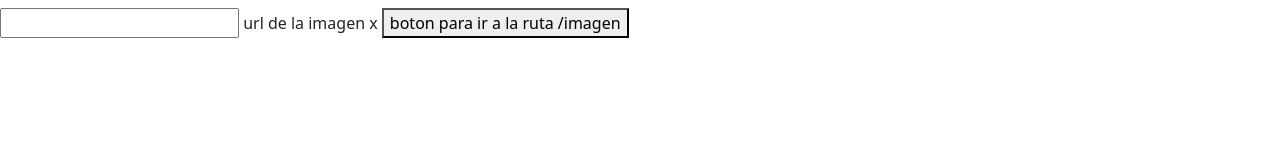
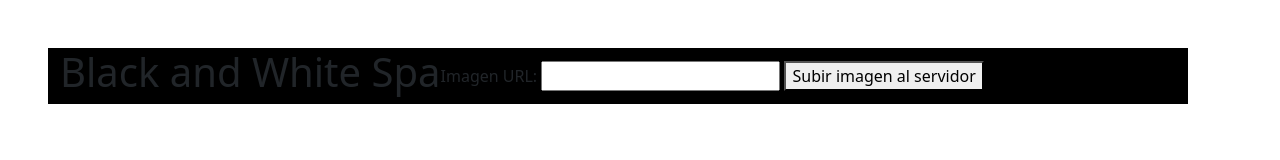
Before and after one commit to NayMn/black---white, a website: page public/index.html in a window 1280 px wide. Drawn offline with nearby package versions, Linux system fonts and the light colour scheme.

Commit message:
pagina funcionando falta css

```diff
--- a/public/index.html
+++ b/public/index.html
@@ -8,7 +8,7 @@
     <link href="https://cdn.jsdelivr.net/npm/bootstrap@5.3.3/dist/css/bootstrap.min.css" rel="stylesheet"
         integrity="sha384-QWTKZyjpPEjISv5WaRU9OFeRpok6YctnYmDr5pNlyT2bRjXh0JMhjY6hW+ALEwIH" crossorigin="anonymous">
 
-    <link rel="stylesheet" href="./css/style.css">
+    <link rel="stylesheet" href="style.css">
 
 </head>
 
@@ -16,14 +16,17 @@
 
 
 
-    <main>
-        <h1></h1>
+    <div class="container m-5">
 
-        <form action="">
-            <input type="text"> url de la imagen x
-            <button>boton para ir a la ruta /imagen</button>
+        <h1>Black and White Spa</h1>
+
+        <form action="/image" method="post" id="formulario">
+
+            <label for="imageUrl">Imagen URL:</label>
+            <input type="url" id="imageUrl" name="imageUrl" required>
+            <button type="submit">Subir imagen al servidor</button>
         </form>
-    </main>
+    </div>
 
 
 
--- /dev/null
+++ b/public/style.css
@@ -0,0 +1,7 @@
+div {
+    display: flex;
+    align-items: center;
+    background-color: black;
+
+
+}
```
Also changed, not shown: index.js (+13 -4 lines), public/css/style.css (deleted).
